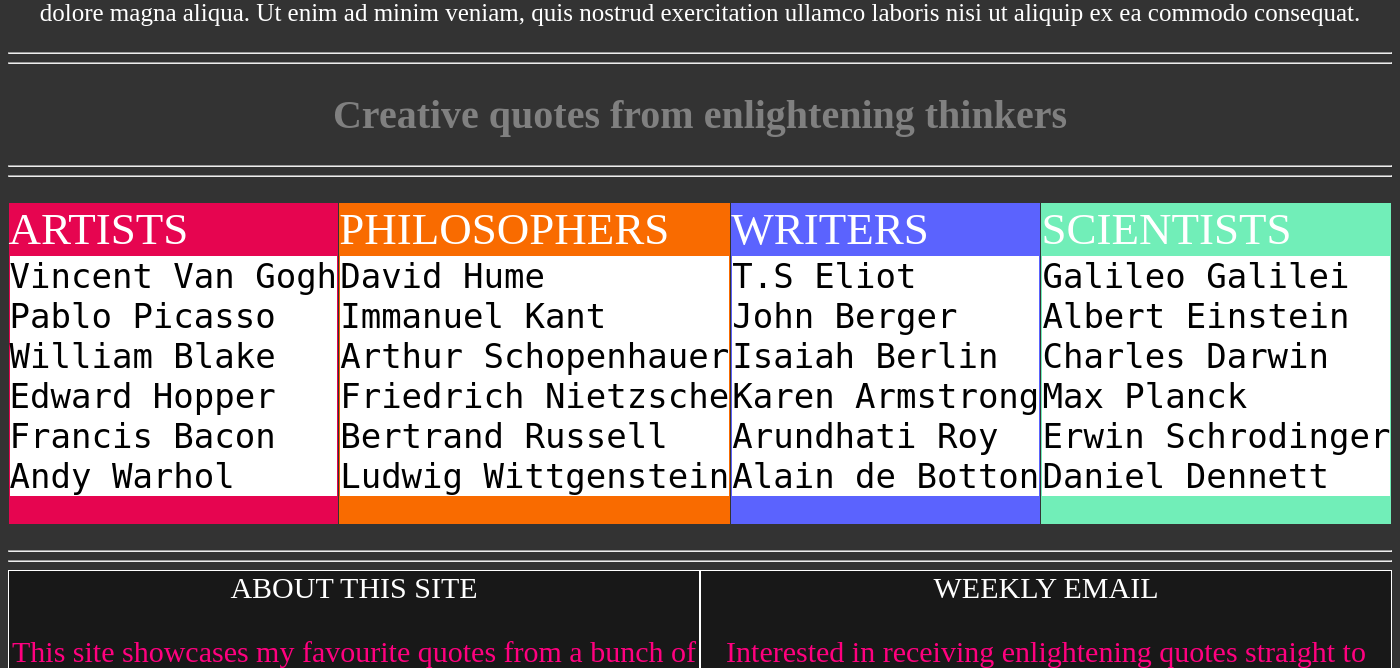
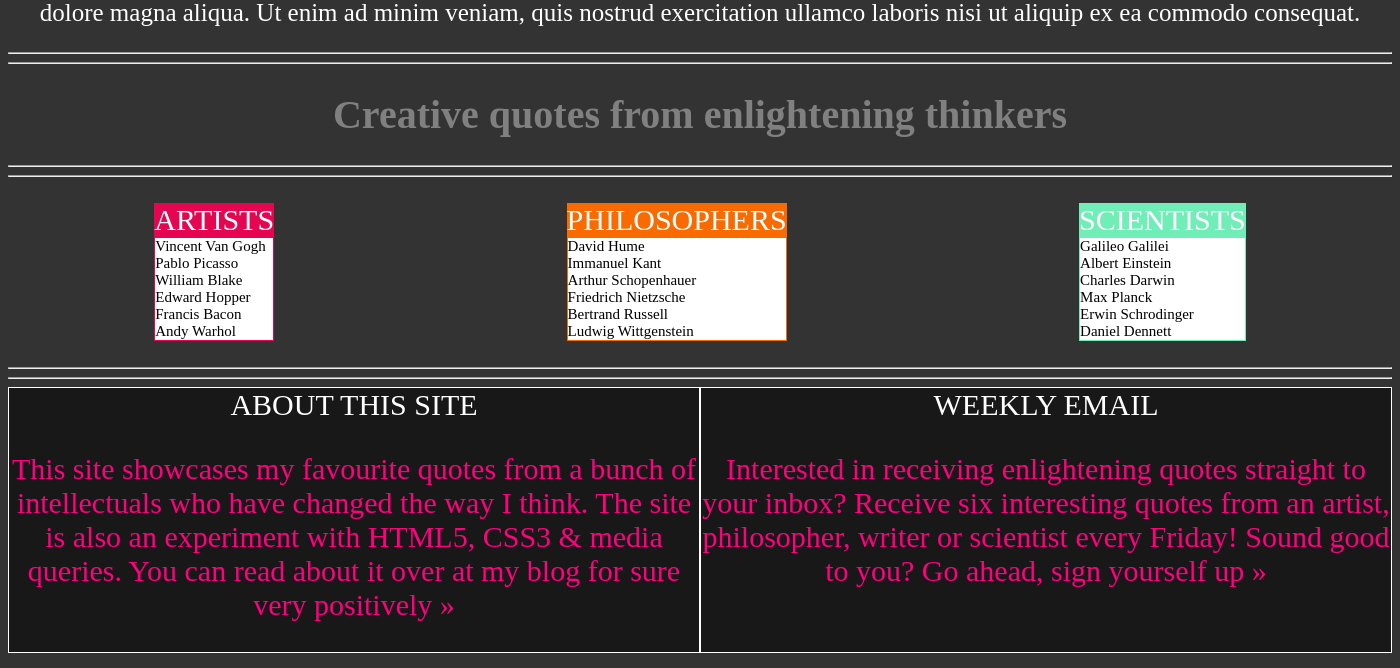
Before and after one commit to sakshi28a/explorin, a Django app: page /portfolio/accordian in a window 1400 px wide. Shown: the part 347-1015 px from the top of the page. Run offline with Django 3.2, Linux system fonts and the light colour scheme.

Commit message:
commit27

```diff
--- a/portfolio/templates/accordian.html
+++ b/portfolio/templates/accordian.html
@@ -53,45 +53,35 @@
 <hr>
 <br>
 <div class="master" style="background-color: #333333; color: white;">
-	<div class="one" style="background-color: #E60550; font-size: 45px;" > ARTISTS
-<pre class="aone" style="background-color: white; color: black; font-size: 34px; margin:1px; margin-bottom: 28px;">
-Vincent Van Gogh
-Pablo Picasso
-William Blake
-Edward Hopper
-Francis Bacon
-Andy Warhol
-</pre>
+	<div class="one" style="background-color: #E60550; font-size: 30px;" > ARTISTS
+<p class="aone" style="background-color: white; color: black; margin:1px; font-size: 15px;">
+Vincent Van Gogh<br>
+Pablo Picasso<br>
+William Blake<br>
+Edward Hopper<br>
+Francis Bacon<br>
+Andy Warhol<br>
+</p>
 	</div>
-	<div class="two" style="background-color:#F96B00; font-size: 45px;"> PHILOSOPHERS
-<pre class="atwo" style="background-color: white;color: black; font-size: 34px; margin:1px;">
-David Hume
-Immanuel Kant
-Arthur Schopenhauer
-Friedrich Nietzsche
-Bertrand Russell
-Ludwig Wittgenstein
-</pre>
+	<div class="two" style="background-color:#F96B00; font-size: 30px;"> PHILOSOPHERS
+<p class="atwo" style="background-color: white;color: black; margin:1px; font-size: 15px;">
+David Hume<br>
+Immanuel Kant<br>
+Arthur Schopenhauer<br>
+Friedrich Nietzsche<br>
+Bertrand Russell<br>
+Ludwig Wittgenstein<br>
+</p>
 	</div>
-	<div class="three" style="background-color:#5b63fe; font-size: 45px;"> WRITERS
-<pre class="athree" style="background-color: white;color: black; font-size: 34px; margin:1px;">
-T.S Eliot
-John Berger
-Isaiah Berlin
-Karen Armstrong
-Arundhati Roy
-Alain de Botton
-</pre>
-	</div>
-	<div class="four" style="background-color:#71EEB8; font-size: 45px;"> SCIENTISTS
-<pre class="afour" style="background-color: white;color: black; font-size: 34px; margin:1px">
-Galileo Galilei
-Albert Einstein
-Charles Darwin
-Max Planck
-Erwin Schrodinger
-Daniel Dennett
-</pre>
+	<div class="four" style="background-color:#71EEB8; font-size: 30px;"> SCIENTISTS
+<p class="afour" style="background-color: white;color: black; margin:1px; font-size: 15px;">
+Galileo Galilei<br>
+Albert Einstein<br>
+Charles Darwin<br>
+Max Planck<br>
+Erwin Schrodinger<br>
+Daniel Dennett<br>
+</p>
 	</div>
 </div>
 <br>
@@ -106,6 +96,6 @@ Daniel Dennett
 		</div>
 	</div>
 	<br>
-	<img src="https://i.pinimg.com/236x/48/36/49/4836496ee8ca60167229000a5bdcf8fe.jpg" style="display: block; margin: 0 auto; width:60vh; height: 35vh;">
+	<img src="https://i.pinimg.com/236x/48/36/49/4836496ee8ca60167229000a5bdcf8fe.jpg" style="display: block; margin: 0 auto; width:35vh; height: 30vh;">
 </body>
 </html>
--- a/portfolio/templates/portfolio.html
+++ b/portfolio/templates/portfolio.html
@@ -47,7 +47,7 @@
 			position: relative;
 			background-color:white;
 			justify-content: center;
-			width:120vh;
+			width:80%;
 			height:370px;
 			box-shadow: 5px 5px 15px #83C5BE;
 				   	  /*-5px -5px 15px #D4A373;*/
```
Also changed, not shown: portfolio/templates/weekly1.html (+8 -9 lines).
